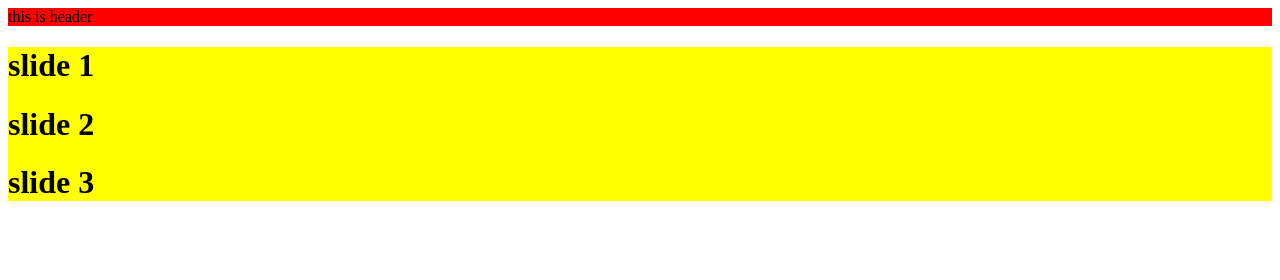
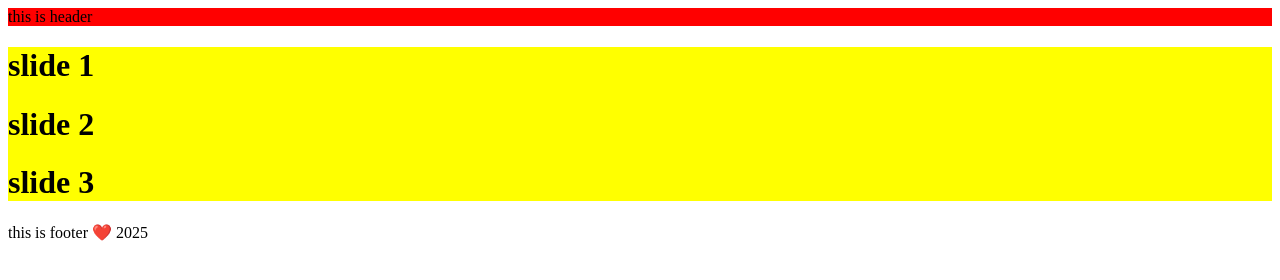
Before and after one commit to niloufar29/GitExercise---Copy, a plain HTML site: page index.html in a window 1280 px wide. Drawn offline with Linux system fonts and the light colour scheme.

Commit message:
footer updated

```diff
--- a/index.html
+++ b/index.html
@@ -17,6 +17,9 @@
         <h1>slide 2</h1>
         <h1>slide 3</h1>
     </div>
+    <footer>
+        this is footer ❤️ 2025
+    </footer>
 </body>
 
 </html>
```
